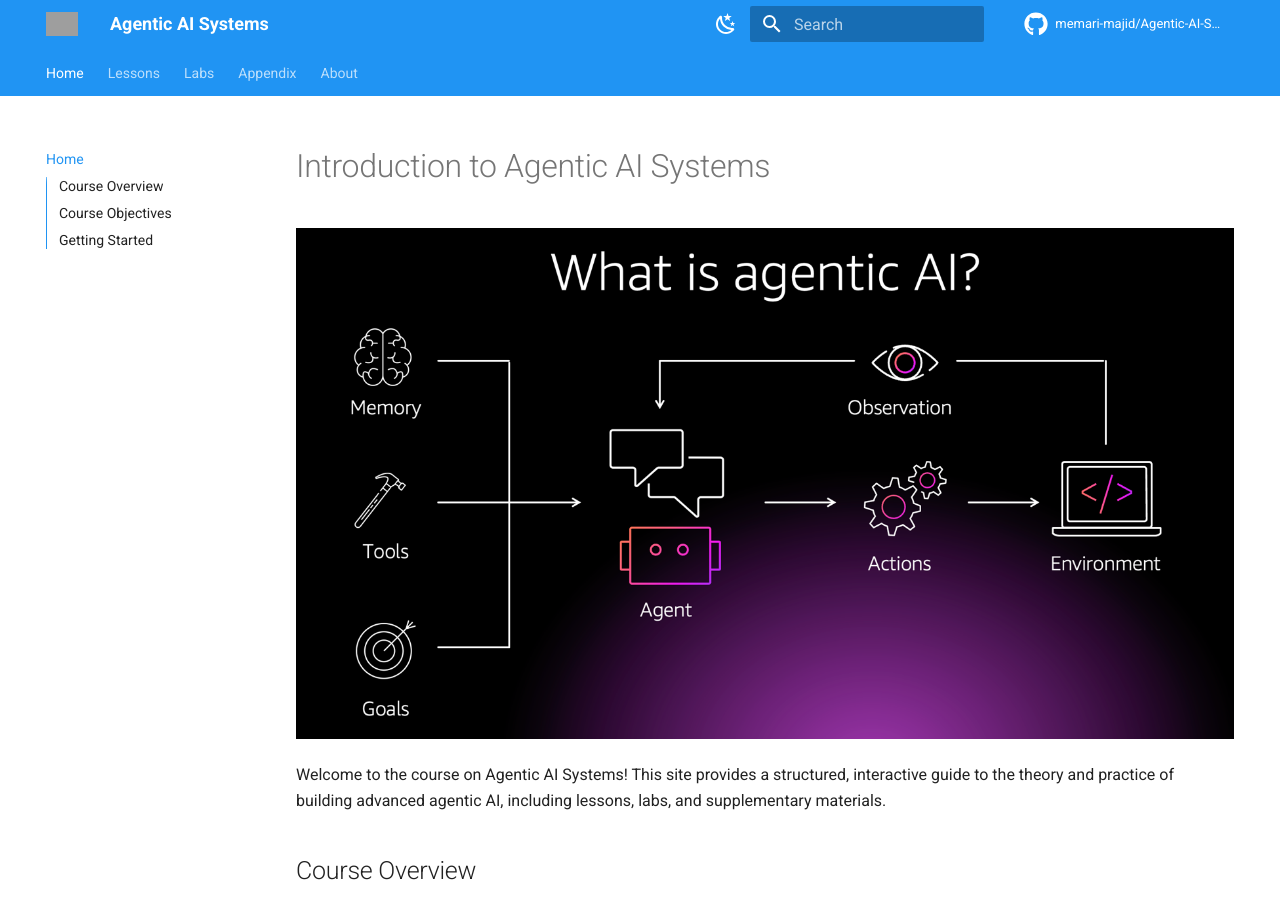
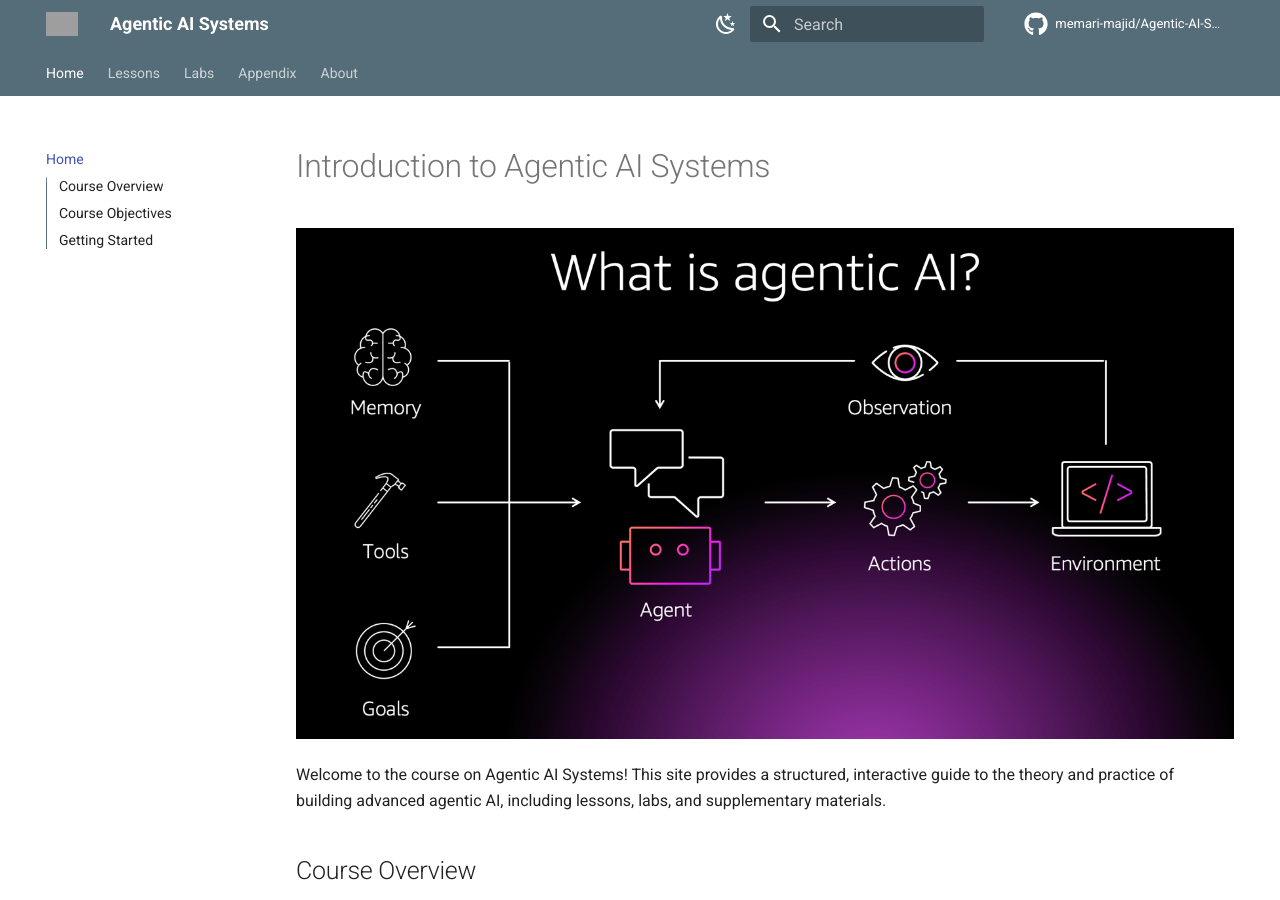
Before and after one commit to memari-majid/Agentic-AI-Systems, an MkDocs documentation site: the page built from docs/index.md, in a window 1280 px wide and 900 px high. Built offline with MkDocs 1.6.1 and Material for MkDocs 9.7.7, drawn with Linux system fonts in a browser that asks for light colours; comment, search, counter and statistics services are not loaded; grey boxes are pictures that could not be loaded.

Commit message:
Update color palette in mkdocs.yml to support light and dark modes, enhancing visual accessibility and user experience.

```diff
--- a/mkdocs.yml
+++ b/mkdocs.yml
@@ -22,15 +22,19 @@
     - search.suggest
     - search.highlight
   palette:
-    - scheme: default
-      primary: blue
-      accent: indigo
+    # Palette for light mode
+    - media: "(prefers-color-scheme: light)"
+      scheme: default
+      primary: blue grey
+      accent: purple
       toggle:
         icon: material/weather-night
         name: Switch to dark mode
-    - scheme: slate
-      primary: blue
-      accent: indigo
+    # Palette for dark mode
+    - media: "(prefers-color-scheme: dark)"
+      scheme: slate
+      primary: black
+      accent: deep-purple
       toggle:
         icon: material/weather-sunny
         name: Switch to light mode
```
